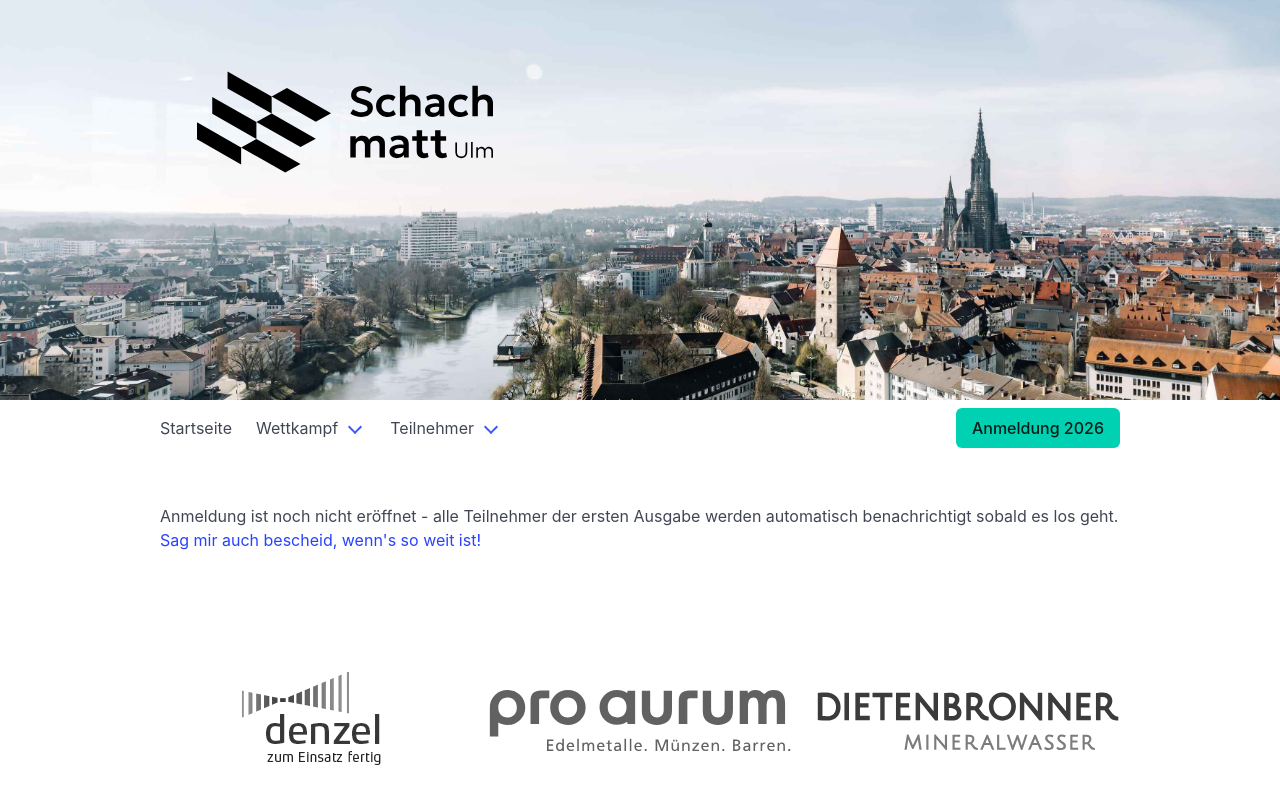
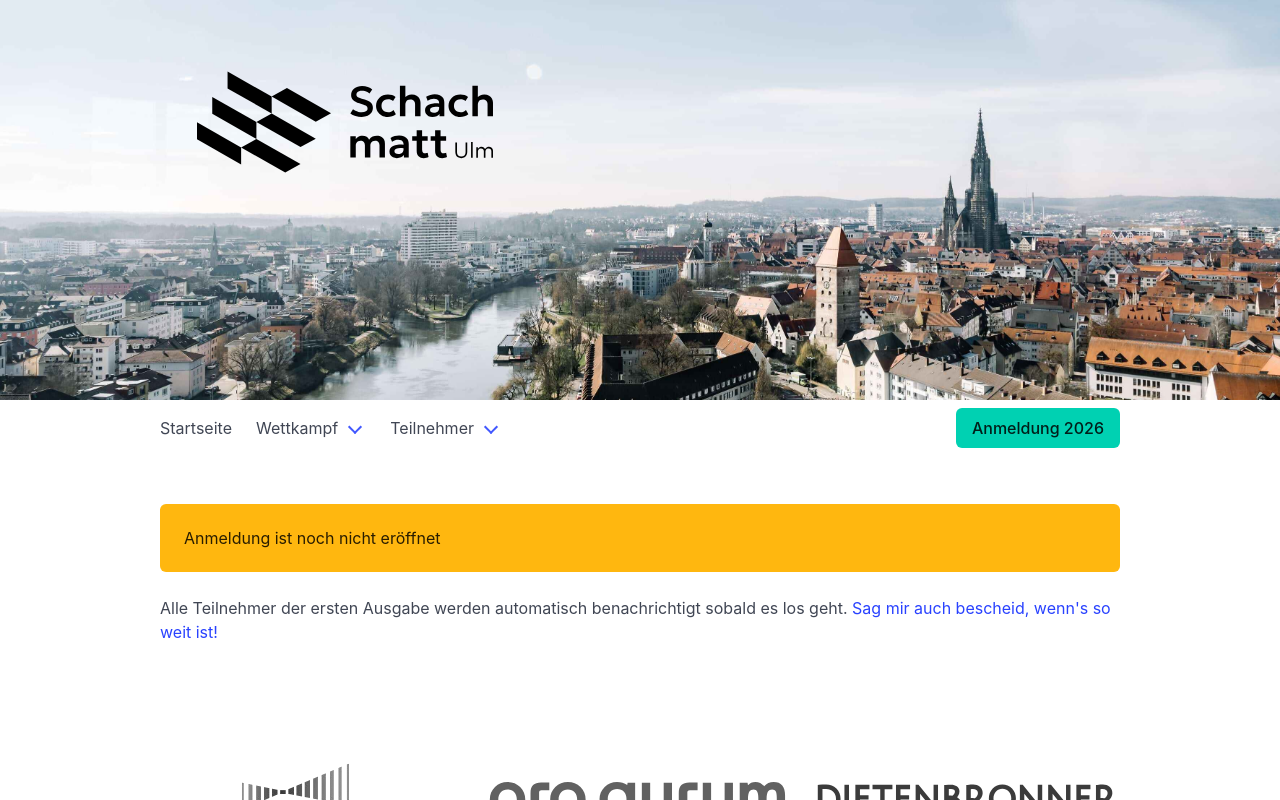
Before and after one commit to steffkes/schachmatt-ulm, a Nuxt app: page /anmeldung in a window 1280 px wide. Shown: the top 800 px of the page. Built offline with nearby package versions, Linux system fonts and the light colour scheme; no server answers.

Commit message:
highlight that registration is not yet open

```diff
--- a/pages/anmeldung.vue
+++ b/pages/anmeldung.vue
@@ -3,9 +3,12 @@
 <template>
   <section class="section">
     <div class="container is-max-desktop">
+      <div class="notification is-warning">
+        <p>Anmeldung ist noch nicht eröffnet</p>
+      </div>
       <p class="mb-4">
-        Anmeldung ist noch nicht eröffnet - alle Teilnehmer der ersten Ausgabe
-        werden automatisch benachrichtigt sobald es los geht.
+        Alle Teilnehmer der ersten Ausgabe werden automatisch benachrichtigt
+        sobald es los geht.
         <a href="https://airtable.com/appZnWtcgYgbjEPBs/shrqwZ67Y0WiuJfxA"
           >Sag mir auch bescheid, wenn's so weit ist!</a
         >
```
